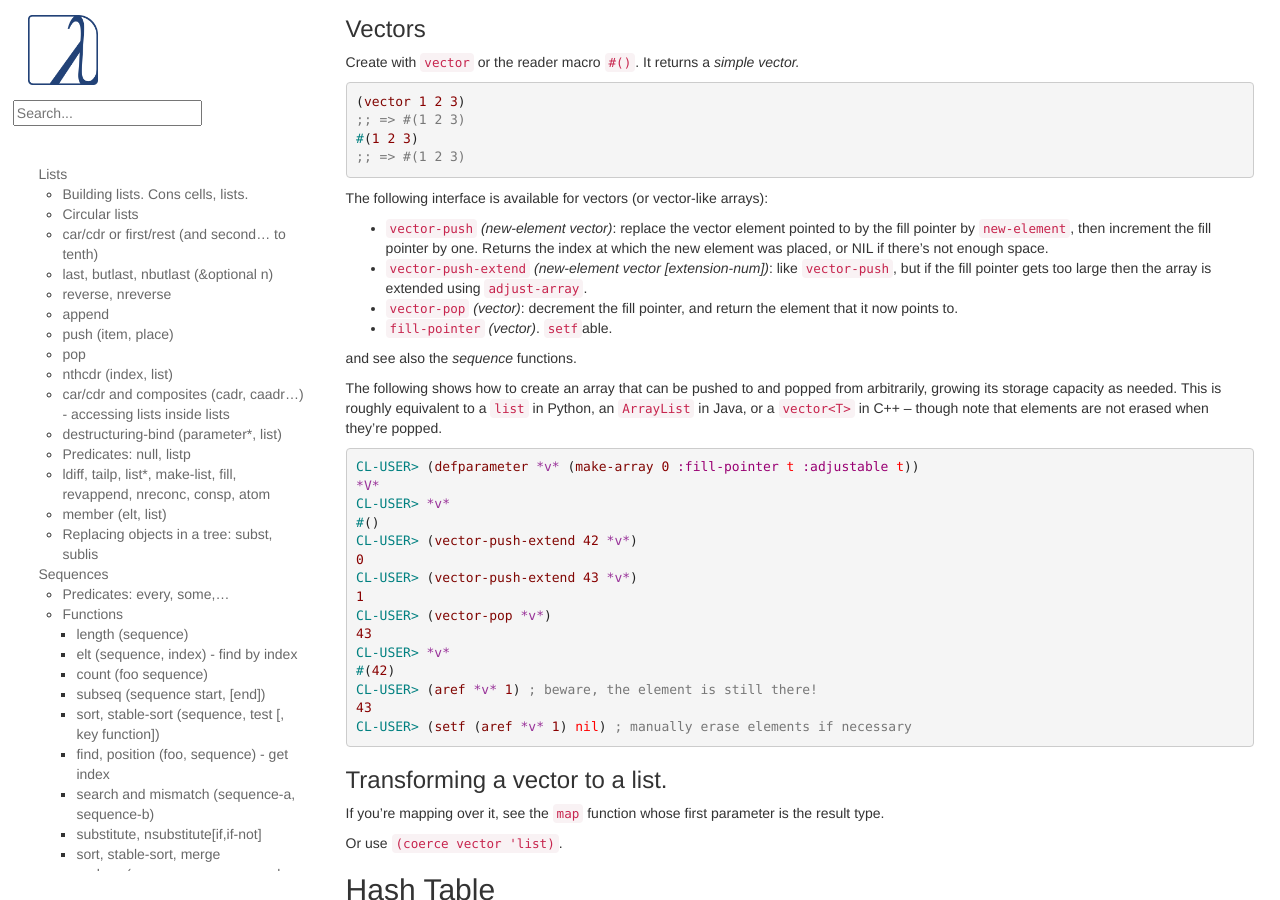
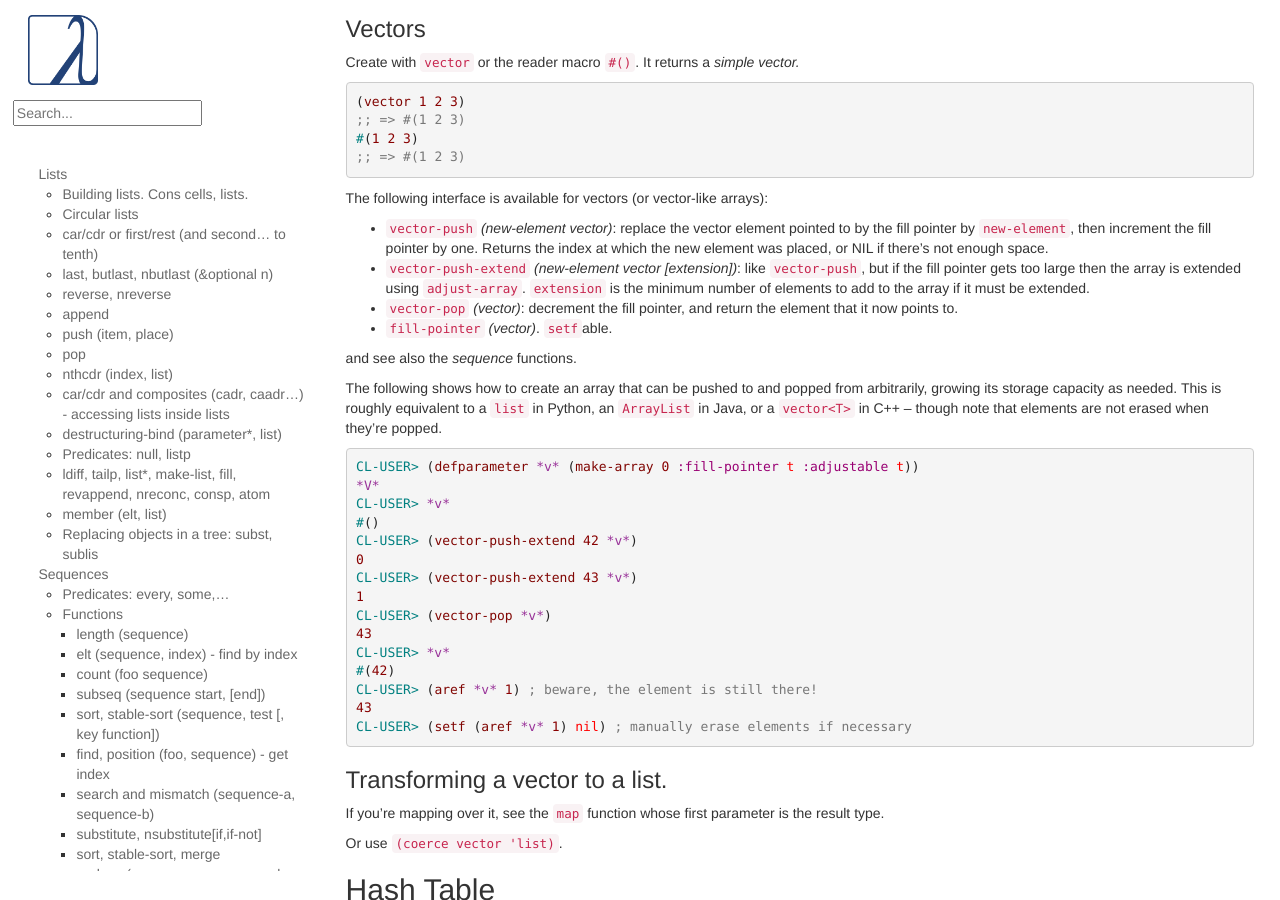
Before and after one commit to LispCookbook/cl-cookbook, a Jekyll site: the page built from data-structures.md, in a window 1280 px wide and 900 px high, scrolled down 12757 px. Built offline with Jekyll 4.4.1, drawn with Linux system fonts in a browser that asks for light colours.

Commit message:
Explain 'extension'.

```diff
--- a/data-structures.md
+++ b/data-structures.md
@@ -893,7 +893,7 @@ vector._
 The following interface is available for vectors (or vector-like arrays):
 
 * `vector-push` *(new-element vector)*: replace the vector element pointed to by the fill pointer by `new-element`, then increment the fill pointer by one. Returns the index at which the new element was placed, or NIL if there's not enough space.
-* `vector-push-extend` *(new-element vector [extension-num])*: like `vector-push`, but if the fill pointer gets too large then the array is extended using `adjust-array`.
+* `vector-push-extend` *(new-element vector [extension])*: like `vector-push`, but if the fill pointer gets too large then the array is extended using `adjust-array`. `extension` is the minimum number of elements to add to the array if it must be extended.
 * `vector-pop` *(vector)*: decrement the fill pointer, and return the element that it now points to.
 * `fill-pointer` *(vector)*. `setf`able.
 
```
